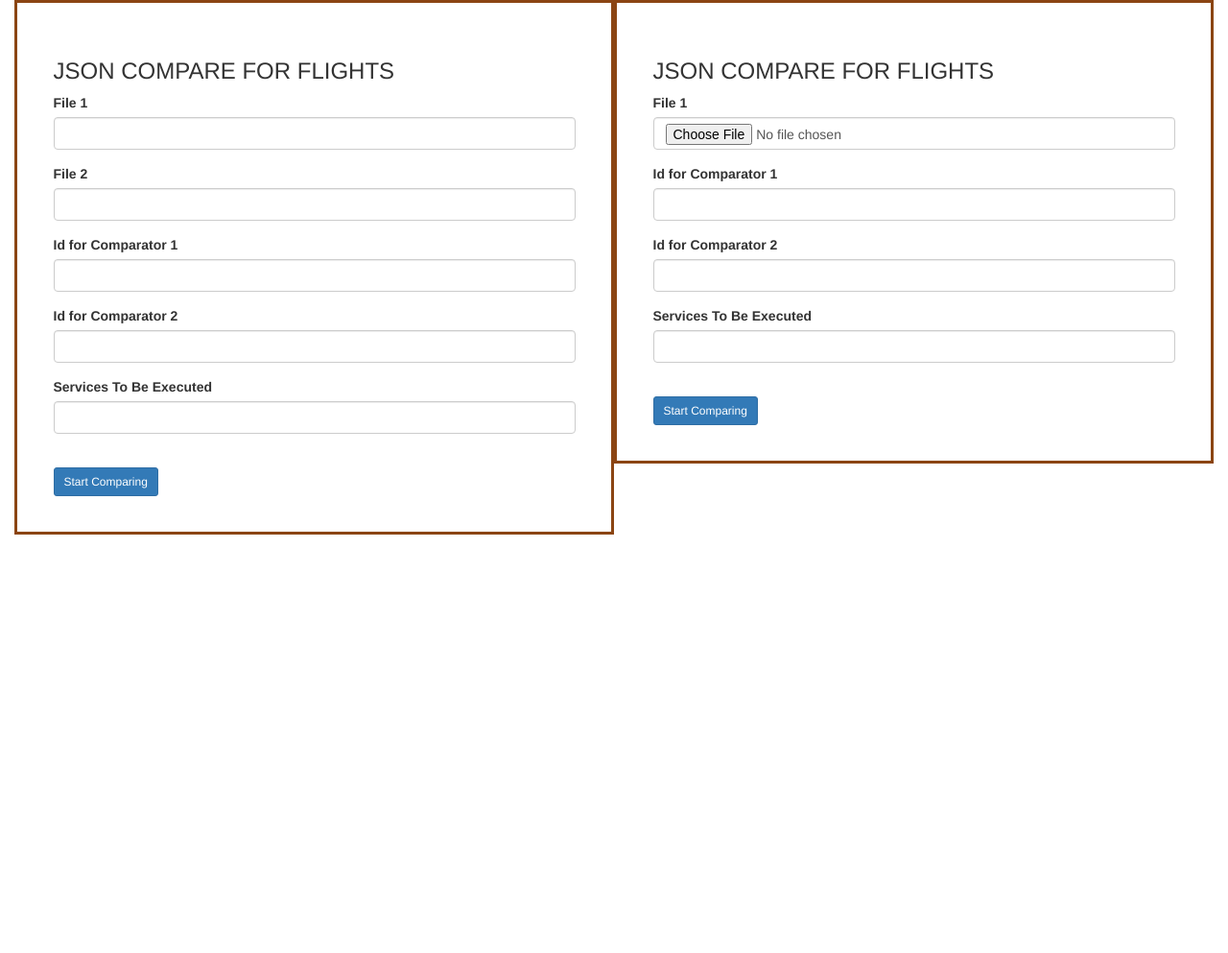
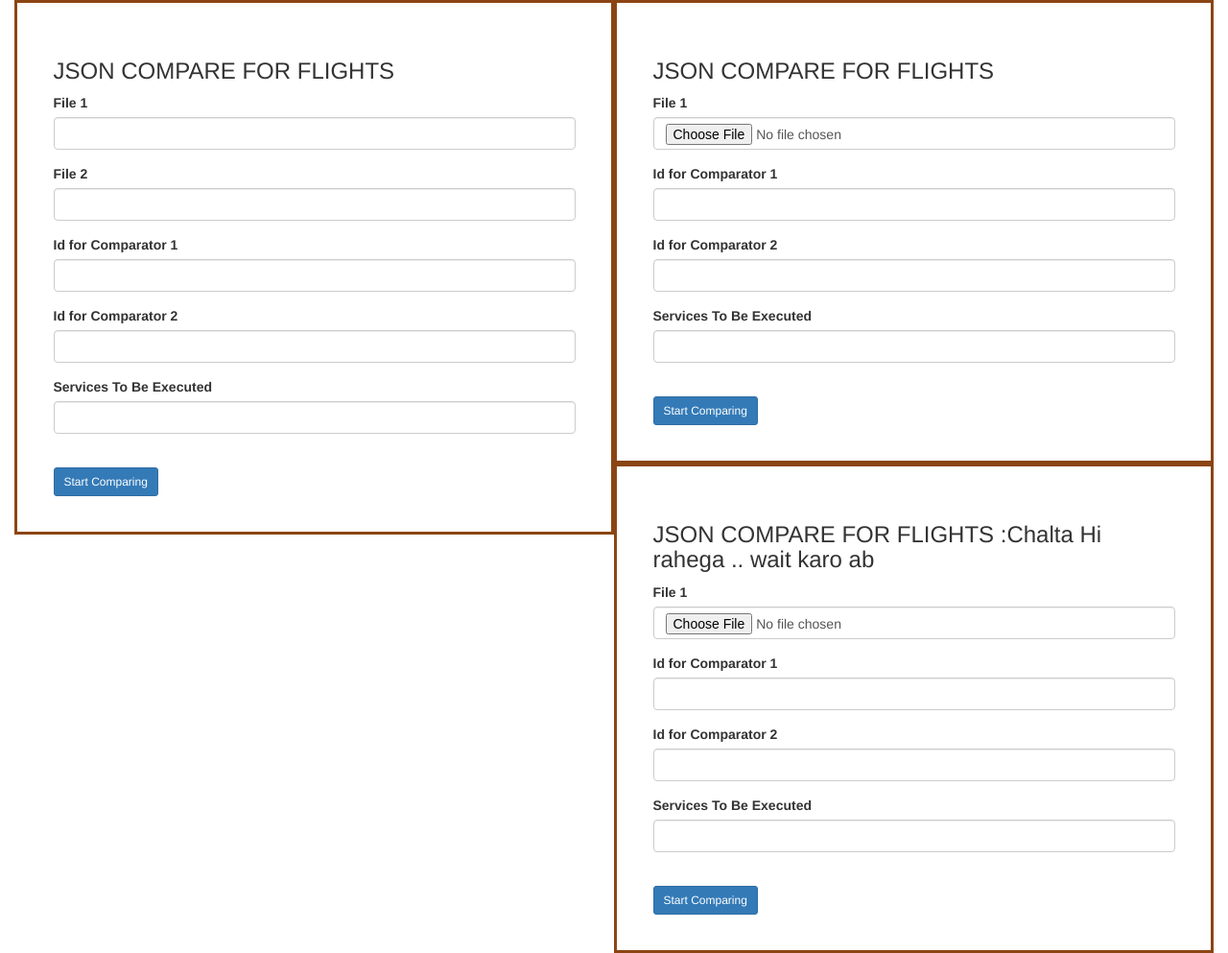
Before and after one commit to jainamit333/Search_Comparator_Docker, a Flask app: page / in a window 1280 px wide. Shown: the whole page at 96% size. Before the commit the page ends 557 px from the top, so only its background shows below. Run offline with Flask 2, Linux system fonts and the light colour scheme; some libraries are stand-ins or nearby versions.

Commit message:
batch smart

```diff
--- a/app.py
+++ b/app.py
@@ -1,6 +1,8 @@
-from flask import Flask, render_template, request, json
-import requests
+from flask import Flask , render_template, request
+from datetime import date , datetime
 
+from helpme import file_from_url , load_file_from_upload,elements_of_same_instance,add_data_to_result_to_show,compare_dict_value,compare_list_values,compare_recommendation,compare_single_value,\
+    compare_unknown_element,compute_defference_in_attributes,convert_list_to_dic_and_filter,generate_key,scoop_json,start_compare_recommendations_dictionary
 
 app = Flask(__name__)
 
@@ -12,7 +14,7 @@ def index():
 
 @app.route('/searchcomparebatch',methods=['POST'])
 def batch_search_comparator():
-    print "start batch file"
+
     data = load_file_from_upload(request.files['batch'])
     url1 = data['host1']+'/international/json/listing/'+data['lob1']
     url2 = data['host2']+'/international/json/listing/'+data['lob2']
@@ -85,7 +87,7 @@ def batch_search_comparator():
 
 @app.route('/searchcompare',methods=['POST'])
 def search_comparator():
-    print("Start Search Comparator")
+
     result_to_show = []
     recommandation_wise_result = {}
     attribute_difference_recommendation_wise_level1 = {}
@@ -140,178 +142,113 @@ def search_comparator():
 
 
 
-# noinspection PyBroadException
-def compute_defference_in_attributes(old_data, new_data, difference_in_reccomendation_list):
-    difference_in_reccomendation_list.append(set(old_data.keys()) - set(new_data.keys()))
-    difference_in_reccomendation_list.append(set(new_data.keys()) - set(old_data.keys()))
+@app.route('/searchcomparebatchsmart',methods=['POST'])
+def batch_search_comparator_lage_raho():
+    data = load_file_from_upload(request.files['batch'])
+    url1 = data['host1']+'/international/json/listing/'+data['lob1']
+    url2 = data['host2']+'/international/json/listing/'+data['lob2']
+    arrayoftriptype = ['OW','RT']
+
+    case_wise_result_to_show = {}
+    case_wise_recommandation_wise_result = {}
+    case_wise_attribute_difference_recommendation_wise = {}
+    attribute_difference_recommendation_nested = {}
+    month_array = ['JAN','FEB','MAR','APR','MAY','JUN','JUL','AUG','SEP',"OCT",'NOV','DEC']
+    for case in data['cases']:
+        fromcity = case['from']
+        tocity = case['to']
+        for rtcase in arrayoftriptype:
+            today = date.today()
+            current_month = today.month+2
+            current_year = today.year
+            if current_month > 12:
+                current_month = 2
+                current_year = current_year + 1
+
+            start_date = ["1"+month_array[current_month-1]+str(current_year),"2"+month_array[current_month-1]+str(current_year),
+                          "3"+month_array[current_month-1]+str(current_year),"4"+month_array[current_month-1]+str(current_year),
+                          "5"+month_array[current_month-1]+str(current_year),"6"+month_array[current_month-1]+str(current_year),"7"+month_array[current_month-1]+str(current_year)]
+            end_date = ["11"+month_array[current_month-1]+str(current_year),"12"+month_array[current_month-1]+str(current_year),
+                        "13"+month_array[current_month-1]+str(current_year),"14"+month_array[current_month-1]+str(current_year),
+                        "15"+month_array[current_month-1]+str(current_year),"16"+month_array[current_month-1]+str(current_year),"17"+month_array[current_month-1]+ str(current_year)]
+            datecounter = 0
+            for datecase in start_date:
+                paxtypearray = ['A-1','A-2','A-1-C-1','A-2-C-1','A-1-C-1-I-1','A-2-C-1-I-1','A-2-C-2-I-1']
+                q1 = fromcity+"-"+tocity+"-D-"+datecase
+                if(rtcase == 'RT'):
+                    q1 = q1 +"_"+tocity+"-"+fromcity+"-D-"+end_date[datecounter]
+                    datecounter = datecounter+1
+
+                for paxcase in paxtypearray:
+                    cabinarray = ['E','B','F','PE']
+                    for cabincase in cabinarray:
+                        case_of_fire = "/"+rtcase+"/"+q1+"/"+paxcase+"/"+cabincase
+                        first_url_final = url1+case_of_fire
+                        second_url_final = url2+case_of_fire
+
+                        result_to_show = []
+                        recommandation_wise_result = {}
+                        attribute_difference_recommendation_wise = {}
+                        attribute_difference_recommendation_wise_nested = {}
+                        case_wise_result_to_show[case_of_fire] = result_to_show
+                        case_wise_recommandation_wise_result[case_of_fire]= recommandation_wise_result
+                        case_wise_attribute_difference_recommendation_wise[case_of_fire] = attribute_difference_recommendation_wise
+                        attribute_difference_recommendation_nested[case_of_fire] = attribute_difference_recommendation_wise_nested
+
+                        # load Files From Url
+                        old_json = file_from_url(first_url_final)
+                        new_json = file_from_url(second_url_final)
+                        if old_json == "Connection Error":
+                            add_data_to_result_to_show(result_to_show, "Error while uploading File 1")
+                            continue
+                            #return render_template('result.html', data=result_to_show,data2 = recommandation_wise_result,data3 = attribute_difference_recommendation_wise)
+                        if new_json == "Connection Error":
+                            add_data_to_result_to_show(result_to_show, "Error while uploading File 2")
+                            continue
+                            #return render_template('result.html', data=result_to_show,data2 = recommandation_wise_result,data3 = attribute_difference_recommendation_wise)
+
+                        old_json = scoop_json(old_json, 0, "results")
+                        new_json = scoop_json(new_json, 0, "results")
+
+                        add_data_to_result_to_show(result_to_show, 'Length of results in File 1 without filter ' + str(len(old_json)))
+                        add_data_to_result_to_show(result_to_show, 'Length of results in File 2 without filter ' + str(len(new_json)))
+
+                        # create dictionary and filter according to airline
+                        services = request.form['service']
+                        old_dictionary = convert_list_to_dic_and_filter(old_json, request.form['dictionary_id_1'],
+                                                        "REM_AFTER_LAST_UNDERSCORE", services)
+                        new_dictionary = convert_list_to_dic_and_filter(new_json, request.form['dictionary_id_2'],
+                                                        "REM_AFTER_LAST_UNDERSCORE", services)
+
+                        old_json = None
+                        new_json = None
+
+                        add_data_to_result_to_show(result_to_show, 'Length of results in File 1 after filter ' + str(len(old_dictionary)))
+                        add_data_to_result_to_show(result_to_show, 'Length of results in File 2 after filter ' + str(len(new_dictionary)))
 
 
+                        if not isinstance(old_dictionary, dict):
+                            add_data_to_result_to_show(result_to_show, "Unable to convert dictionary for file 1 , Internal Error")
+                            continue
+                            #return render_template("result.html", data=result_to_show,data2 = recommandation_wise_result,data3=attribute_difference_recommendation_wise)
+                        if not isinstance(new_dictionary, dict):
+                            add_data_to_result_to_show(result_to_show, "Unable to convert dictionary for file 2 , Internal Error")
+                            continue
+                            #return render_template("result.html", data=result_to_show,data2 = recommandation_wise_result,data3=attribute_difference_recommendation_wise)
 
-def start_compare_recommendations_dictionary(old_dictionary, new_dictionary, result_to_show, recommandation_wise_result,
-                                             attribute_difference_recommendation_wise,attribute_difference_recommendation_nested):
-    # loop the dictionary
-    for key_attr in old_dictionary:
-        recommendation_list = []
-        difference_in_reccomendation_list = []
-        difference_in_reccomendation_list_nested = []
-        recommandation_wise_result[key_attr] = recommendation_list
-        attribute_difference_recommendation_wise[key_attr] = difference_in_reccomendation_list
-        attribute_difference_recommendation_nested[key_attr] = difference_in_reccomendation_list_nested
-        try:
-            new_data = new_dictionary[key_attr]
-        except Exception:
-            add_data_to_result_to_show(recommendation_list, "Reccomendation not found in File 2 for key" + key_attr)
-            continue
-        old_data = old_dictionary[key_attr]
-        compute_defference_in_attributes(old_data,new_data,difference_in_reccomendation_list)
-        compare_recommendation(old_data, new_data, recommendation_list, key_attr,difference_in_reccomendation_list_nested)
+                        start_compare_recommendations_dictionary(old_dictionary, new_dictionary, result_to_show, recommandation_wise_result,attribute_difference_recommendation_wise,attribute_difference_recommendation_wise_nested)
 
 
-def compare_recommendation(recommendation_old, recommendation_new, result_to_show, ket_attr,difference_in_reccomendation_list_nested):
-
-    if elements_of_same_instance(recommendation_old, recommendation_new):
-
-        if isinstance(recommendation_new, dict):
-            compare_dict_value(recommendation_old,recommendation_new,result_to_show,ket_attr,"",difference_in_reccomendation_list_nested)
-        elif isinstance(recommendation_new, (list, set)):
-
-            compare_list_values(recommendation_old, recommendation_new, result_to_show, ket_attr, ""),difference_in_reccomendation_list_nested
-        elif isinstance(recommendation_new, (str, int, float, bool,unicode)):
-
-            compare_single_value(recommendation_old, recommendation_new, result_to_show, ket_attr, ket_attr,difference_in_reccomendation_list_nested)
-
-    else:
-        add_data_to_result_to_show(result_to_show, "Recommendation is not of same type insatance for key " + ket_attr)
-
-
-def compare_single_value(recommendation_old, recommendation_new, result_to_show, ket_attr, current_attribute_name,difference_in_reccomendation_list_nested):
-
-    if not recommendation_old == recommendation_new:
-        print "Value does not match"
-        add_data_to_result_to_show(result_to_show,
-                                   "Value does not match in Recommendation " + str(ket_attr) + " Attribute Name " +
-                                   current_attribute_name+" with values :---- "+str(recommendation_old)+" -----  "+str(recommendation_new))
-
-
-def compare_unknown_element(old_data, new_data, result_to_show, ket_attr, current_attribute_name,difference_in_reccomendation_list_nested):
-    if elements_of_same_instance(old_data, new_data):
-        print "start comparing"
-
-        if isinstance(old_data, dict):
-            print "start dic comparision"
-            compare_dict_value(old_data,new_data,result_to_show,ket_attr,current_attribute_name,difference_in_reccomendation_list_nested)
-        elif isinstance(old_data, (list, set)):
-            print "comapre list or set"
-            compare_list_values(old_data, new_data, result_to_show, ket_attr, current_attribute_name,difference_in_reccomendation_list_nested)
-        elif isinstance(old_data, (str, int, float, bool,unicode)):
-            print "Compare single value"
-            compare_single_value(old_data, new_data, result_to_show, ket_attr, current_attribute_name,difference_in_reccomendation_list_nested)
-    else:
-        add_data_to_result_to_show(result_to_show, "Recommendation is not of same type insatance for key " + ket_attr)
-
-
-def compare_list_values(list_one, list_two, result_to_show, ket_attr, current_attribute_name,difference_in_reccomendation_list_nested):
-    print "start comparing list"
-    if not len(list_one) == len(list_two):
-        add_data_to_result_to_show(result_to_show,
-                                   "Length of List found is not equal for Recommendation " + ket_attr +
-                                   " Attribute Name " + current_attribute_name+" value 1 ----"+str(list_one)+"   ----value 2 -------"+str(list_two))
-        add_data_to_result_to_show(difference_in_reccomendation_list_nested,"Length of List found is not equal for Recommendation " + ket_attr +
-                                   " Attribute Name " + current_attribute_name+" value 1 ----"+str(list_one)+"   ----value 2 -------"+str(list_two))
-    else:
-        counter = 0
-        for old_data in list_one:
-            compare_unknown_element(old_data, list_two[counter], result_to_show, ket_attr,
-                                    current_attribute_name + ":" + str(counter),difference_in_reccomendation_list_nested)
-            counter=counter+1
-
-
-def compare_dict_value(dict_old, dict_new, result_to_show, ket_attr, current_attribute_name,difference_in_reccomendation_list_nested):
-    print "Comparing dictionary value"
-    for attribute in dict_old:
-        try:
-            new_value = dict_new[attribute]
-        except:
-            add_data_to_result_to_show(result_to_show, "Element not found for Recommendation with key " + ket_attr
-                                       + " attribute " + current_attribute_name + attribute)
-            add_data_to_result_to_show(difference_in_reccomendation_list_nested, "Element not found for Recommendation with key " + ket_attr
-                                       + " attribute " + current_attribute_name + attribute)
-        old_value = dict_old[attribute]
-        compare_unknown_element(old_value, new_value, result_to_show, ket_attr,current_attribute_name + "." + attribute,difference_in_reccomendation_list_nested)
-
-
-
-def file_from_url(url):
-
-    try:
-        u_response = requests.get(url)
-    except requests.ConnectionError:
-        return "Connection Error"
-    data = json.loads(u_response.text)
-    return data
-
-def load_file_from_upload(file):
-    try:
-        data = file.read()
-    except:
-        return "Connection Error"
-    data = json.loads(data)
-    return data
+    return render_template('result.html', data=case_wise_result_to_show,data2 = case_wise_recommandation_wise_result,
+                           data3 = case_wise_attribute_difference_recommendation_wise,data4 = attribute_difference_recommendation_nested)
 
 
 
 
-def add_data_to_result_to_show(result_to_show, param):
-    print "adding value to result to show"
-    result_to_show.insert(len(result_to_show), str(param))
 
 
-def scoop_json(data, index_of_data, attrs):
-
-    if isinstance(data,dict):
-        attrs = attrs.split(".")
-        for att in attrs:
-            data = data[att]
-        return data
-    else:
-        if len(attrs) > 0:
-            attrs = attrs.split(".")
-            data = data[int(index_of_data)]
-            for att in attrs:
-                data = data[att]
-            return data
-        else:
-            return data
 
 
-def convert_list_to_dic_and_filter(data, key_attr, appender, service):
-
-    dictionary = {}
-    for value in data:
-        if len(service) > 0:
-            if (value[key_attr].lower()).find(service.lower()) != -1:
-                key = generate_key(value[key_attr], appender)
-                dictionary[key] = value
-        else:
-            key = generate_key(value[key_attr], appender)
-            dictionary[key] = value
-
-    return dictionary
-
-
-def generate_key(value, appender):
-    if appender == 'REM_AFTER_LAST_UNDERSCORE':
-        value = value[0:value.rindex("_")]
-        return value.lower()
-    if appender == 'NOTHING':
-        return value.lower()
-
-
-def elements_of_same_instance(element_1, element_2):
-    if type(element_1) == type(element_2):
-        return True
-    else:
-        return False
 
 if __name__ == '__main__':
     app.run(debug=True,host='0.0.0.0')
--- a/templates/index.html
+++ b/templates/index.html
@@ -82,6 +82,31 @@
         </form>
     </div>
 
+
+
+    <div class="col-md-6" style="border: 3px saddlebrown solid;padding: 3%">
+        <h3>JSON COMPARE FOR FLIGHTS :Chalta Hi rahega .. wait karo ab</h3>
+        <form method="post" action="/searchcomparebatchsmart" enctype="multipart/form-data">
+            <div class="form-group">
+                <label>File 1</label><input type="file" class="form-control" name = "batch" required/></div>
+
+
+            <div class="form-group">
+                <label>Id for Comparator 1</label><input type="text" name="dictionary_id_1" class="form-control" required></div>
+            <div class="form-group">
+                <label>Id for Comparator 2</label><input type="text" name="dictionary_id_2" class="form-control" required></div>
+
+
+            <div class="form-group">
+                <label>Services To Be Executed</label><br>
+                <input type="text" name="service"  class="form-control"><br>
+
+            </div>
+
+            <button type="submit" class="btn btn-sm btn-primary">Start Comparing</button>
+        </form>
+    </div>
+
 </div>
 
 
```
Also changed, not shown: helpme.py (added, +179 -0 lines), templates/result.html (+21 -21 lines), templates/singleresult.html (+9 -9 lines).
